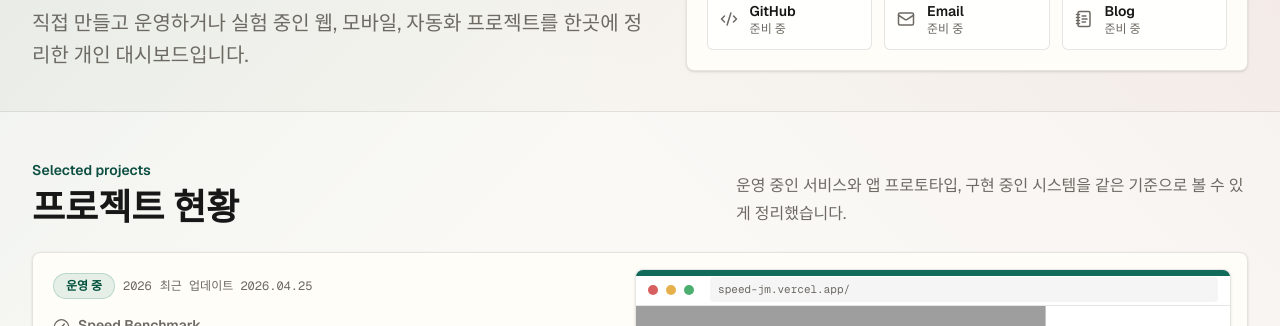
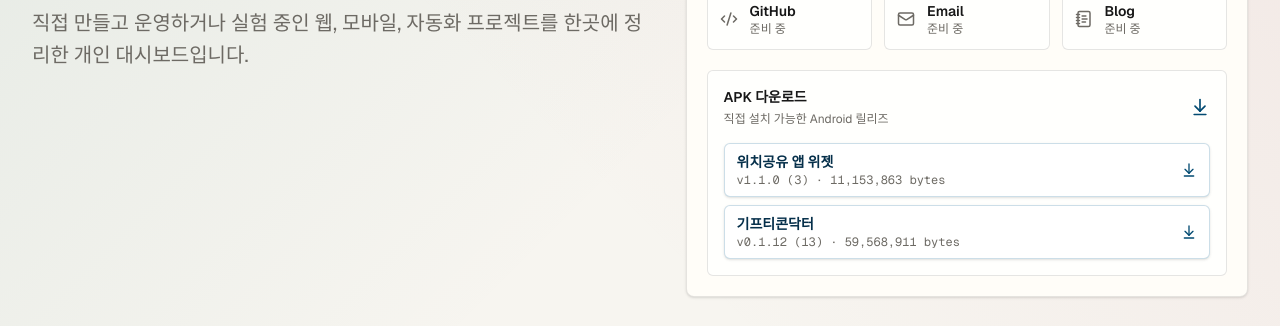
Before and after one commit to wjdals988/mydashboard, a Next.js app: page / in a window 1280 px wide. Shown: the part 235-561 px from the top of the page. Built offline with nearby package versions, Linux system fonts and the light colour scheme; grey boxes are pictures that could not be loaded.

Commit message:
Add homepage APK downloads

```diff
--- a/src/app/page.tsx
+++ b/src/app/page.tsx
@@ -1,4 +1,5 @@
 import {
+  ArrowDownToLine,
   ArrowUpRight,
   Code2,
   Mail,
@@ -14,6 +15,8 @@ const stats = [
   { label: "구현 중", value: "2" },
   { label: "전체", value: "5" },
 ];
+
+const downloadableProjects = projects.filter((project) => project.apk);
 
 export default function Home() {
   return (
@@ -70,6 +73,48 @@ export default function Home() {
             <ContactSlot icon={Mail} label="Email" value="준비 중" />
             <ContactSlot icon={NotebookText} label="Blog" value="준비 중" />
           </div>
+          <div className="mt-5 rounded-md border border-black/10 bg-white/70 p-4">
+            <div className="flex items-center justify-between gap-3">
+              <div>
+                <p className="text-sm font-semibold">APK 다운로드</p>
+                <p className="mt-1 text-xs text-[var(--muted)]">
+                  직접 설치 가능한 Android 릴리즈
+                </p>
+              </div>
+              <ArrowDownToLine
+                aria-hidden="true"
+                className="shrink-0 text-sky-900"
+                size={20}
+              />
+            </div>
+            <div className="mt-4 grid gap-2">
+              {downloadableProjects.map((project) =>
+                project.apk ? (
+                  <a
+                    className="flex min-h-12 items-center justify-between gap-3 rounded-md border border-sky-800/20 bg-white px-3 py-2 text-sm shadow-sm transition hover:border-sky-800/45 hover:bg-sky-50"
+                    href={project.apk.url}
+                    key={project.slug}
+                    rel="noreferrer"
+                  >
+                    <span className="min-w-0">
+                      <span className="block truncate font-semibold text-sky-950">
+                        {project.title}
+                      </span>
+                      <span className="block truncate font-mono text-xs text-[var(--muted)]">
+                        v{project.apk.version} ({project.apk.versionCode}) ·{" "}
+                        {project.apk.size}
+                      </span>
+                    </span>
+                    <ArrowDownToLine
+                      aria-hidden="true"
+                      className="shrink-0 text-sky-900"
+                      size={16}
+                    />
+                  </a>
+                ) : null,
+              )}
+            </div>
+          </div>
         </aside>
       </section>
 
```
